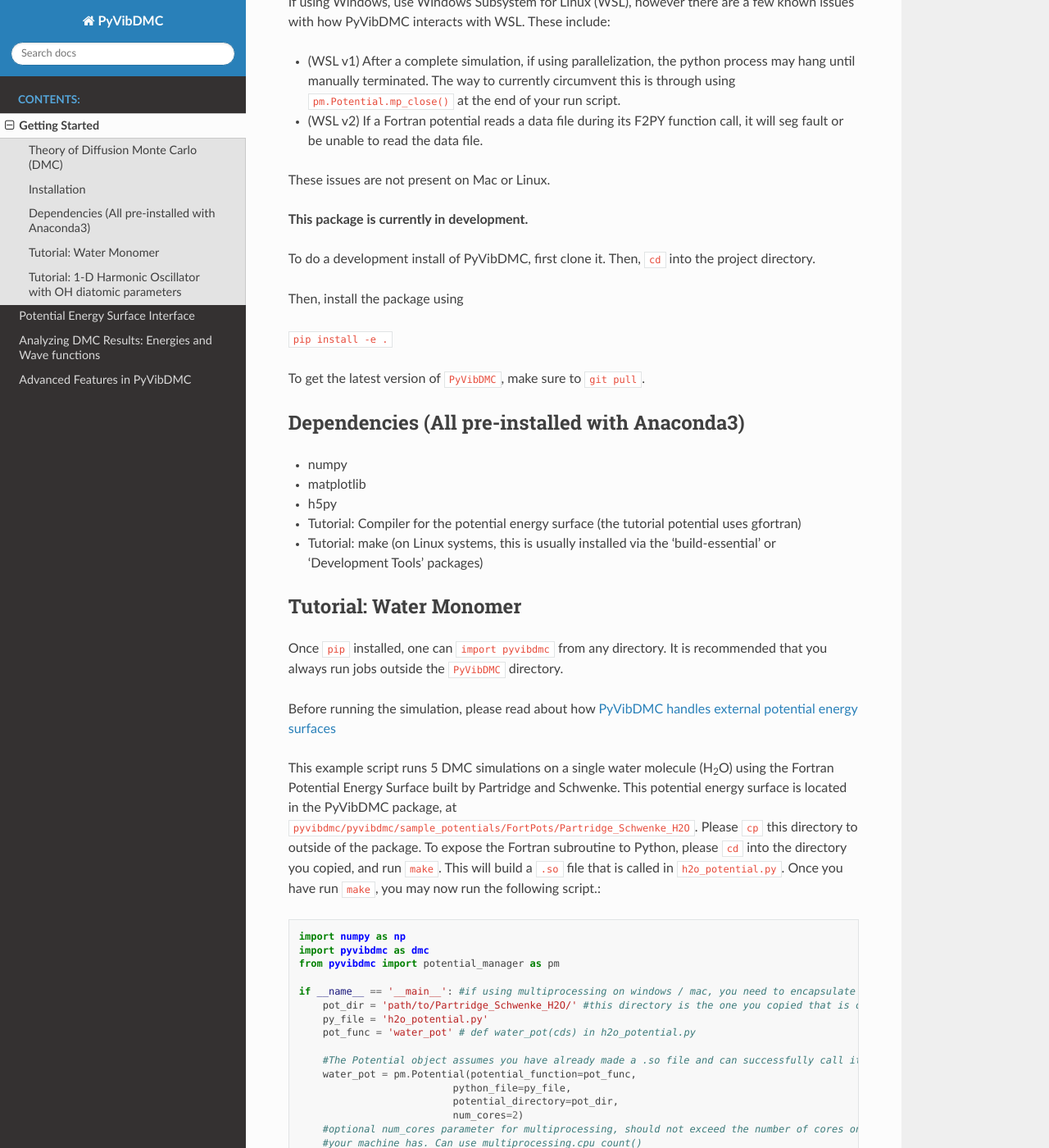
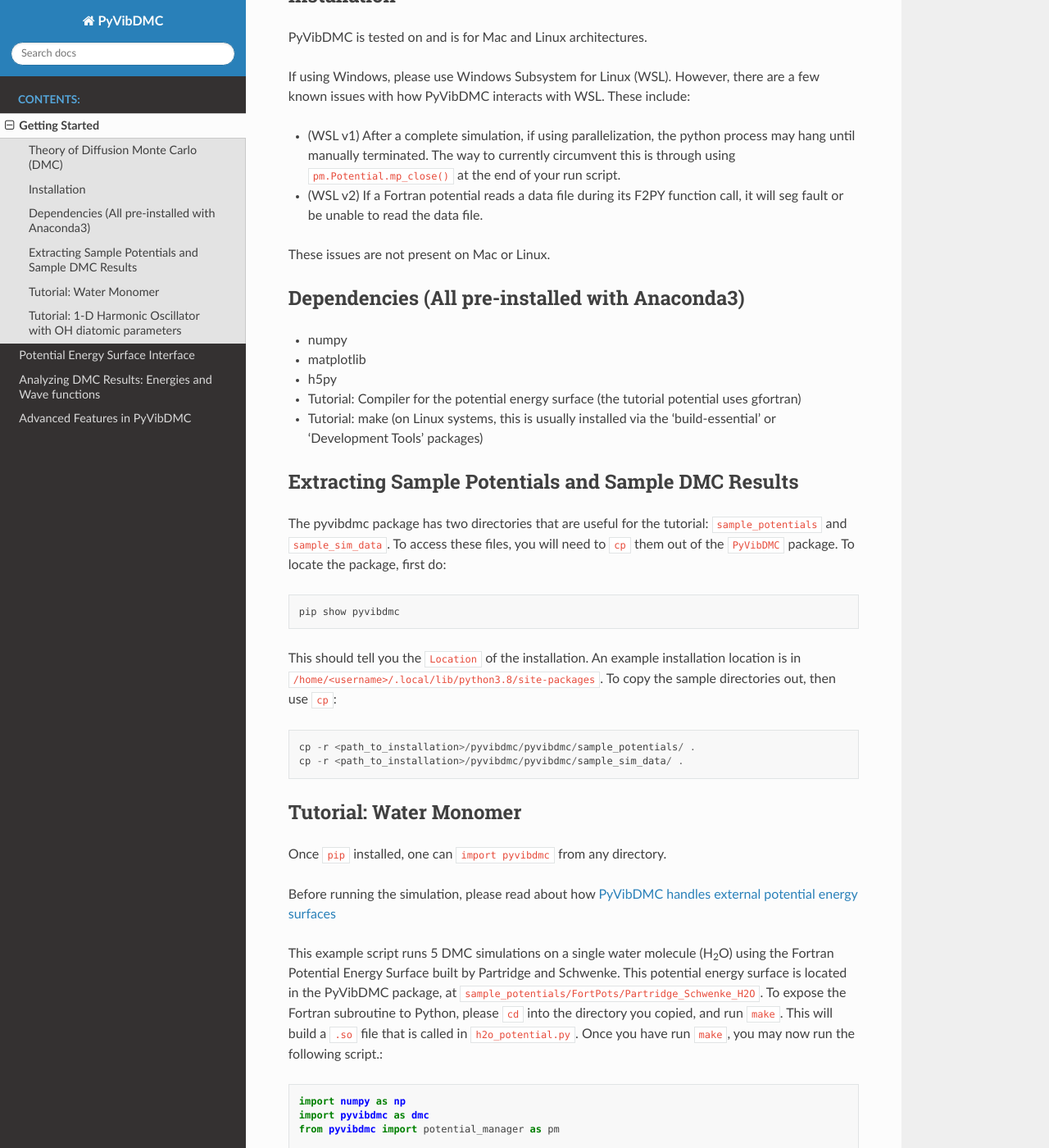
Before and after one commit to rjdirisio/pyvibdmc, a Sphinx documentation site: the page built from docs/getting_started.rst, in a window 1280 px wide and 1400 px high, scrolled down 521 px. Shown: the whole window at 82% size. Built offline with Sphinx 7.4.7 and the Read the Docs theme 2.0.0, drawn with Linux system fonts in a browser that asks for light colours; some of the changed text lies outside the part shown.

Commit message:
Added documentation on how to extract the sample potential energy surface and sim data.

```diff
--- a/docs/getting_started.rst
+++ b/docs/getting_started.rst
@@ -2,7 +2,10 @@
 ===============
 
 This page details how to get started with `PyVibDMC <https://github.com/rjdirisio/pyvibdmc>`_.
-This package is still under development, so install at your own risk!
+
+The package is hosted on `PyPi <https://pypi.org/project/pyvibdmc/>`_. To install it, please use::
+
+    pip install pyvibdmc
 
 Theory of Diffusion Monte Carlo (DMC)
 -------------------------------------------------------
@@ -15,24 +18,13 @@
 --------------
 PyVibDMC is tested on and is for Mac and Linux architectures.
 
-If using Windows, use Windows Subsystem for Linux (WSL), however there are a few known issues with how PyVibDMC
+If using Windows, please use Windows Subsystem for Linux (WSL). However, there are a few known issues with how PyVibDMC
 interacts with WSL. These include:
 
 - (WSL v1) After a complete simulation, if using parallelization, the python process may hang until manually terminated. The way to currently circumvent this is through using ``pm.Potential.mp_close()`` at the end of your run script.
 - (WSL v2) If a Fortran potential reads a data file during its F2PY function call, it will seg fault or be unable to read the data file.
 
 These issues are not present on Mac or Linux.
-
-**This package is currently in development.**
-
-To do a development install of PyVibDMC, first clone it. Then, ``cd`` into the
-project directory.
-
-Then, install the package using
-
-``pip install -e .``
-
-To get the latest version of ``PyVibDMC``, make sure to ``git pull``.
 
 Dependencies (All pre-installed with Anaconda3)
 -------------------------------------------------------
@@ -42,10 +34,22 @@
 - Tutorial: Compiler for the potential energy surface (the tutorial potential uses gfortran)
 - Tutorial: make (on Linux systems, this is usually installed via the 'build-essential' or 'Development Tools' packages)
 
+Extracting Sample Potentials and Sample DMC Results
+------------------------------------------------------
+The pyvibdmc package has two directories that are useful for the tutorial: ``sample_potentials`` and ``sample_sim_data``.
+To access these files, you will need to ``cp`` them out of the ``PyVibDMC`` package. To locate the package, first do::
+
+    pip show pyvibdmc
+
+This should tell you the ``Location`` of the installation. An example installation location is in
+``/home/<username>/.local/lib/python3.8/site-packages``.  To copy the sample directories out, then use ``cp``::
+
+    cp -r <path_to_installation>/pyvibdmc/pyvibdmc/sample_potentials/ .
+    cp -r <path_to_installation>/pyvibdmc/pyvibdmc/sample_sim_data/ .
+
 Tutorial: Water Monomer
 ------------------------
-Once ``pip`` installed, one can ``import pyvibdmc`` from any directory. It is recommended that you always run jobs outside
-the ``PyVibDMC`` directory.
+Once ``pip`` installed, one can ``import pyvibdmc`` from any directory.
 
 Before running the simulation,
 please read about
@@ -53,17 +57,16 @@
 
 This example script runs 5 DMC simulations on a single water molecule (H\ :sub:`2`\ O)
 using the Fortran Potential Energy Surface built by Partridge and Schwenke.  This potential energy surface is located
-in the PyVibDMC package, at ``pyvibdmc/pyvibdmc/sample_potentials/FortPots/Partridge_Schwenke_H2O``. Please ``cp`` this directory
-to outside of the package.  To expose the Fortran subroutine to Python, please ``cd`` into the directory you copied, and
-run ``make``. This will build a ``.so`` file that is called in ``h2o_potential.py``. Once you have run ``make``, you
-may now run the following script.::
+in the PyVibDMC package, at ``sample_potentials/FortPots/Partridge_Schwenke_H2O``. To expose the Fortran subroutine to Python,
+please ``cd`` into the directory you copied, and run ``make``. This will build a ``.so`` file that is called
+in ``h2o_potential.py``. Once you have run ``make``, you may now run the following script.::
 
     import numpy as np
     import pyvibdmc as dmc
     from pyvibdmc import potential_manager as pm
 
     if __name__ == '__main__': #if using multiprocessing on windows / mac, you need to encapsulate using this line
-        pot_dir = 'path/to/Partridge_Schwenke_H2O/' #this directory is the one you copied that is outside of pyvibdmc.
+        pot_dir = 'path/to/Partridge_Schwenke_H2O/' #this directory is part of the one you copied that is outside of pyvibdmc.
         py_file = 'h2o_potential.py'
         pot_func = 'water_pot' # def water_pot(cds) in h2o_potential.py
 
```
Also changed, not shown: other parts of docs/getting_started.rst (+1 -1 lines).
